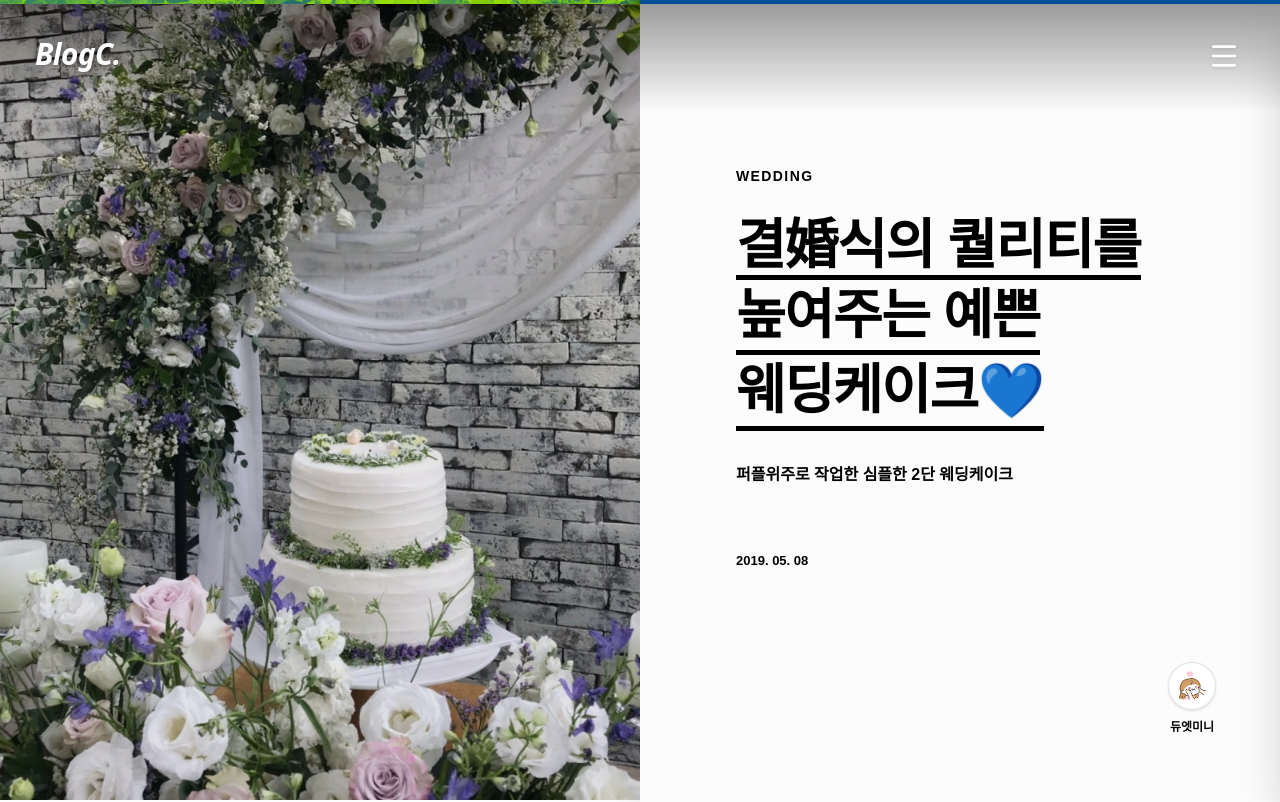
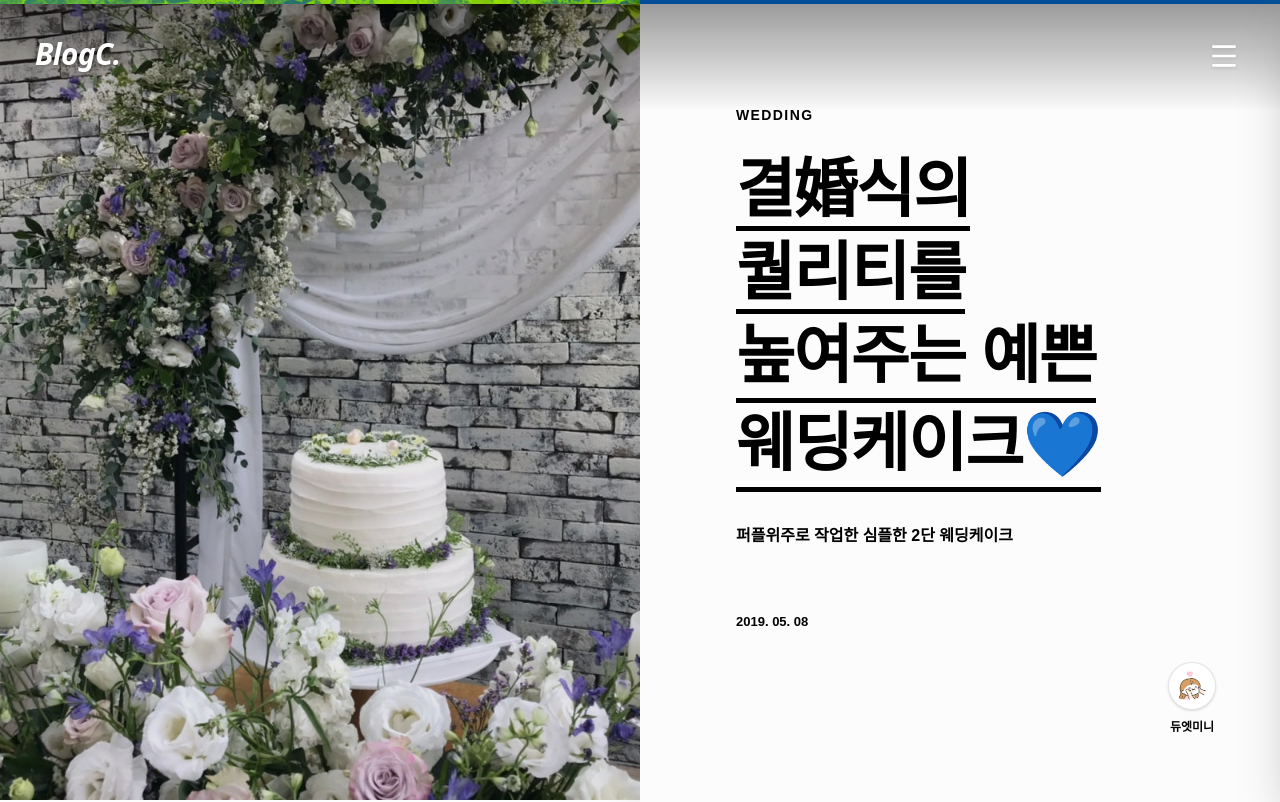
Before and after one commit to lebass98/Editor, a Next.js app: page /article/1 in a window 1280 px wide. Shown: the top 802 px of the page. Built offline with nearby package versions, Linux system fonts and the light colour scheme; a web font is replaced by a local one.

Commit message:
update font sizes in AnimatedArticleContent

```diff
--- a/src/components/AnimatedArticleContent.tsx
+++ b/src/components/AnimatedArticleContent.tsx
@@ -20,7 +20,7 @@ export default function AnimatedArticleContent({ data }: { data: any }) {
                     {data.category}
                 </div>
 
-                <h1 className="text-4xl sm:text-5xl lg:text-[54px] font-bold leading-[1.3] tracking-tight text-black mb-8 break-keep">
+                <h1 className="text-4xl sm:text-5xl lg:text-[5vw] font-bold leading-[1.3] tracking-tight text-black mb-8 break-keep">
                     <span className="border-b-[5px] border-black leading-[1.3]">{data.title.line1}</span><br className="hidden md:block" />
                     <span className="border-b-[5px] border-black leading-[1.3] mt-4 md:mt-0 inline-block">{data.title.line2}</span>
                     {data.title.line3 && (
@@ -49,7 +49,7 @@ export default function AnimatedArticleContent({ data }: { data: any }) {
             </motion.div>
 
             {/* Body Content with Staggered Animations */}
-            <div className="px-8 lg:px-16 xl:px-24 pb-16 text-black text-[15px] leading-[1.6] tracking-tight break-keep flex flex-col">
+            <div className="px-8 lg:px-16 xl:px-24 pb-16 text-black text-[16px] leading-[1.6] tracking-tight break-keep flex flex-col">
                 <motion.p
                     initial={{ opacity: 0, y: 20 }}
                     whileInView={{ opacity: 1, y: 0 }}
```
